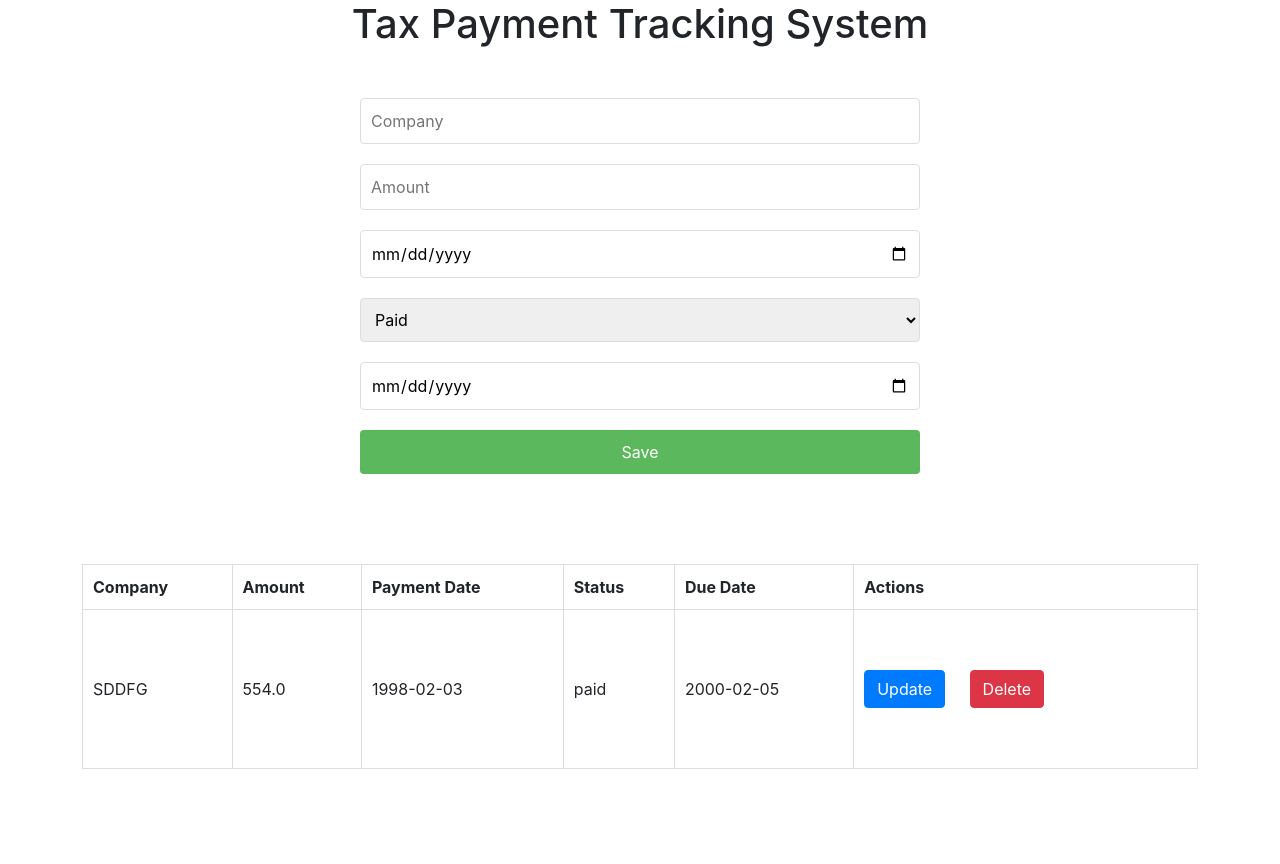
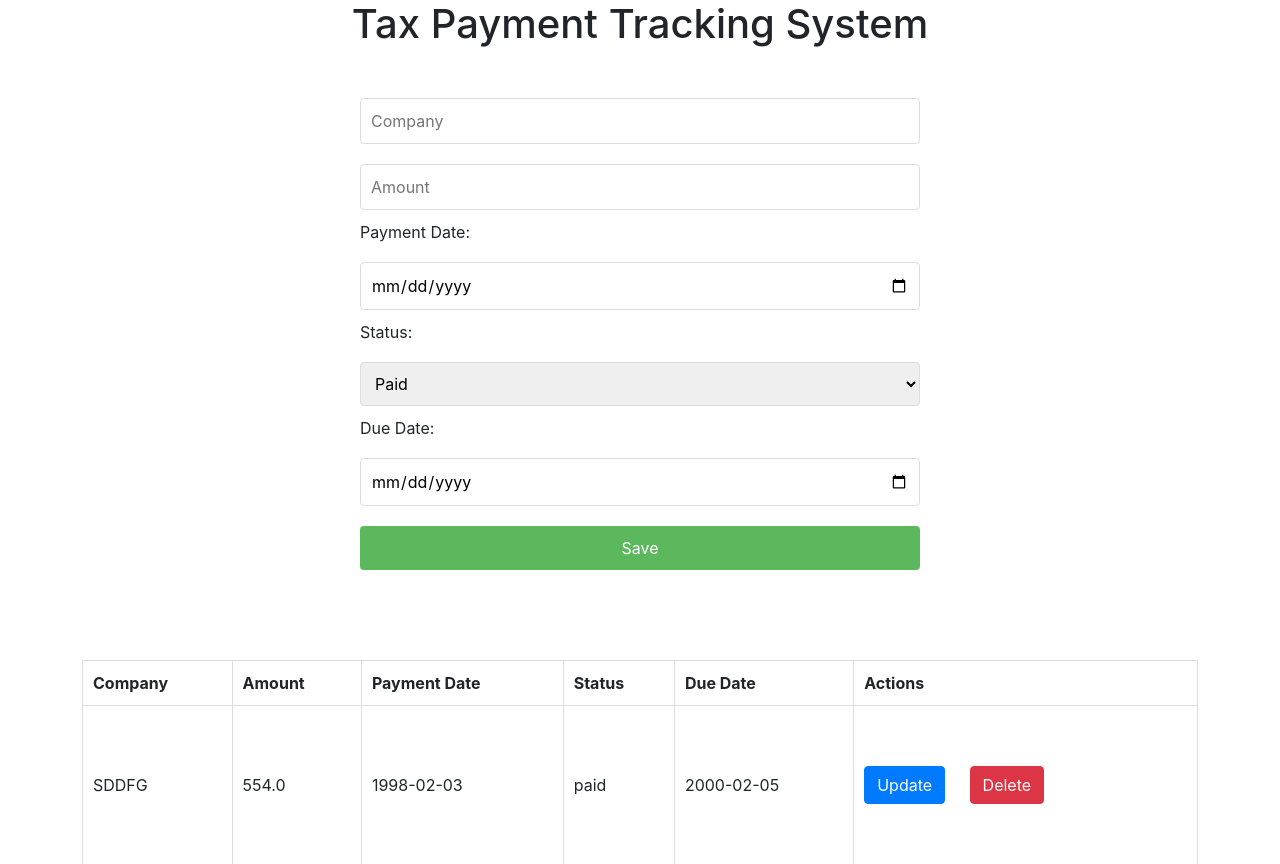
Before and after one commit to noriegamonsc1/1.ProjectDBaseSystemsFall2023, a Flask app: page / in a window 1280 px wide. Shown: the top 864 px of the page. Before the commit the page ends 769 px from the top, so only its background shows below. Run offline with Flask 3, Linux system fonts and the light colour scheme; some libraries are stand-ins or nearby versions.

Commit message:
add labels

```diff
--- a/templates/index.html
+++ b/templates/index.html
@@ -12,14 +12,21 @@
 
     <!-- Form for Data Entry -->
     <form id="taxForm" action="/add-record" method="post">
-        <input type="text" name="company" placeholder="Company" required>
-        <input type="number" name="amount" placeholder="Amount" required>
-        <input type="date" name="payment_date" placeholder="Payment Date">
-        <select name="status">
+        <input type="text" id="company" name="company" placeholder="Company" required>
+        <input type="number" id="amount" name="amount" placeholder="Amount" required>
+
+        <label for="payment_date">Payment Date:</label>
+        <input type="date" id="payment_date" name="payment_date" placeholder="Payment Date">
+
+        <label for="status">Status:</label>
+        <select id="status" name="status">
             <option value="paid">Paid</option>
             <option value="unpaid">Unpaid</option>
         </select>
-        <input type="date" name="due_date" required>
+
+        <label for="due_date">Due Date:</label>
+        <input type="date" id="due_date" name="due_date" required>
+
         <button type="submit">Save</button>
     </form>
 
```
Also changed, not shown: instance/TaxDatabaseProjectFall2023.db.
